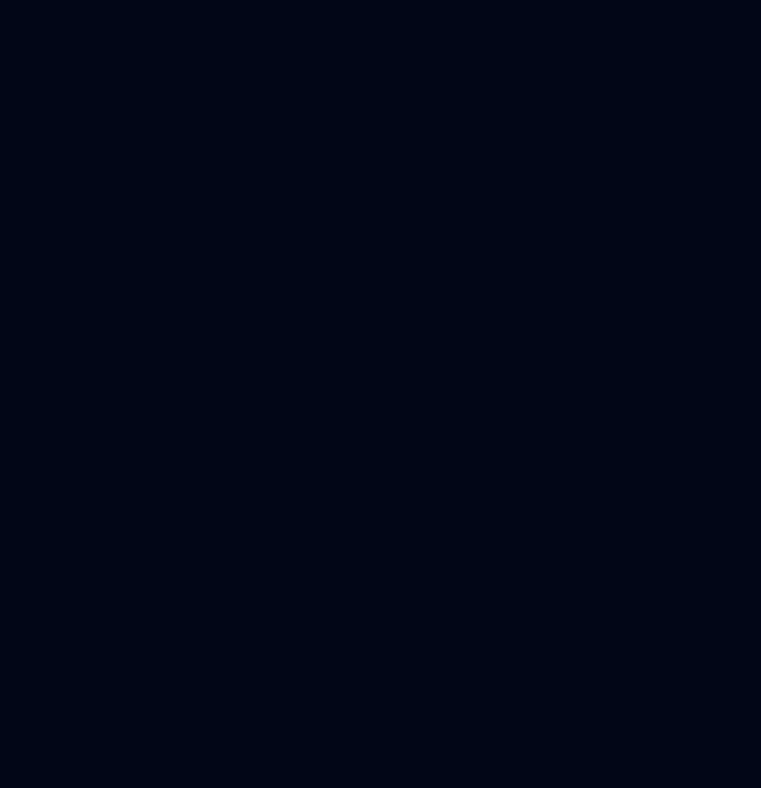
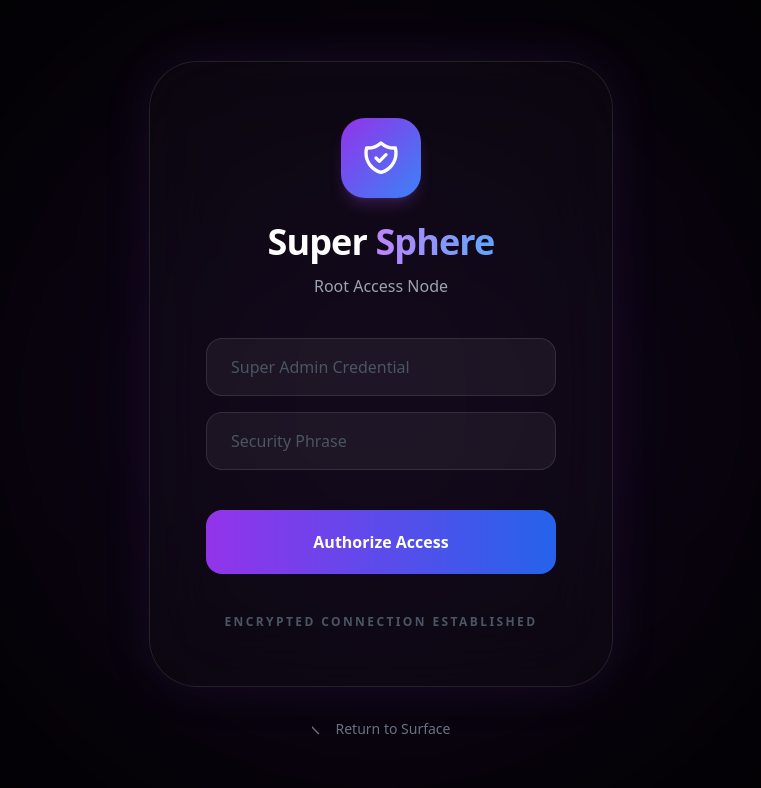
Before and after one commit to syed-adnan-01/E-HRMS, a React (Vite) app in the folder frontend/: page /super-login in a window 1280 px wide. Before the commit this address had no page. Shown: the top 788 px of the page, without its empty margins (259-1020 px from the left). Built offline with nearby package versions, Linux system fonts and the light colour scheme; no server answers.

Commit message:
Added Super Login Logic

```diff
--- a/frontend/src/App.jsx
+++ b/frontend/src/App.jsx
@@ -16,6 +16,7 @@ const Payroll = lazy(() => import("./pages/hr/Payroll"))
 const Reports = lazy(() => import("./pages/hr/Reports"))
 const SuperAdminDashboard = lazy(() => import("./pages/SuperAdminDashboard"))
 const ManageStaff = lazy(() => import("./pages/admin/ManageStaff"))
+const SuperLogin = lazy(() => import("./pages/auth/SuperLogin"))
 
 export default function App() {
 
@@ -28,6 +29,7 @@ export default function App() {
         <Routes>
 
           <Route path="/login" element={<Login />} />
+          <Route path="/super-login" element={<SuperLogin />} />
           <Route path="/" element={<LandingPage />} />
 
           <Route
--- a/frontend/src/pages/LandingPage.jsx
+++ b/frontend/src/pages/LandingPage.jsx
@@ -1,5 +1,5 @@
 import { useState } from "react"
-import { useNavigate } from "react-router-dom"
+import { useNavigate, Link } from "react-router-dom"
 import api from "../api/axios"
 
 export default function LandingPage() {
@@ -45,12 +45,23 @@ export default function LandingPage() {
                         <span className="text-2xl font-bold text-white tracking-tight">WorkSphere</span>
                     </div>
 
+                    <div className="flex items-center gap-4">
+                        <Link
+                            to="/super-login"
+                            className="hidden md:flex items-center gap-2 px-4 py-2 text-xs font-bold text-gray-400 hover:text-purple-400 transition-all duration-300 uppercase tracking-widest group"
+                        >
+                            <svg className="w-4 h-4 transition-transform group-hover:scale-110" fill="none" stroke="currentColor" viewBox="0 0 24 24">
+                                <path strokeLinecap="round" strokeLinejoin="round" strokeWidth="2" d="M12 15v2m-6 4h12a2 2 0 002-2v-6a2 2 0 00-2-2H6a2 2 0 00-2 2v6a2 2 0 002 2zm10-10V7a4 4 0 00-8 0v4h8z"></path>
+                            </svg>
+                            Super Login
+                        </Link>
                         <button
                             onClick={handleGetStarted}
                             className="px-6 py-2.5 text-sm font-semibold text-white bg-blue-600 rounded-full hover:bg-blue-500 hover:shadow-[0_0_15px_rgba(59,130,246,0.4)] transition-all duration-300"
                         >
                             Get Started
                         </button>
+                    </div>
                 </div>
             </nav>
 
@@ -315,6 +326,7 @@ export default function LandingPage() {
                         &copy; {new Date().getFullYear()} WorkSphere HRMS. All rights reserved.
                     </p>
                     <div className="flex gap-4">
+                        <Link to="/super-login" className="text-gray-600 hover:text-purple-400 transition-colors text-xs font-bold uppercase tracking-widest border border-white/5 px-3 py-1 rounded-lg bg-white/5">Super Login</Link>
                         <a href="#" className="text-gray-500 hover:text-white transition-colors text-sm">Privacy Policy</a>
                         <a href="#" className="text-gray-500 hover:text-white transition-colors text-sm">Terms of Service</a>
                         <a href="#" className="text-gray-500 hover:text-white transition-colors text-sm">Contact</a>
--- a/frontend/src/pages/auth/Login.jsx
+++ b/frontend/src/pages/auth/Login.jsx
@@ -26,6 +26,13 @@ export default function Login() {
         password
       })
 
+      // Block Super Admin from regular login
+      if (res.data.role === "SUPERADMIN") {
+        setError("Access Denied.")
+        setLoading(false)
+        return
+      }
+
       // Store JWT Token
       localStorage.setItem("token", res.data.token)
 
@@ -36,11 +43,7 @@ export default function Login() {
       })
 
       // Redirect based on role
-      if (res.data.role === "SUPERADMIN") {
-        navigate("/superadmin-dashboard")
-      } else {
-        navigate("/dashboard")
-      }
+      navigate("/dashboard")
 
     } catch (err) {
       setError(err.response?.data?.message || "Login Failed")
--- /dev/null
+++ b/frontend/src/pages/auth/SuperLogin.jsx
@@ -0,0 +1,134 @@
+import { useState } from "react"
+import { useNavigate } from "react-router-dom"
+import { useAuth } from "../../context/AuthContext"
+import { loginUser } from "../../api/authApi"
+import Loader from "../../components/ui/Loader"
+
+export default function SuperLogin() {
+
+  const [email, setEmail] = useState("")
+  const [password, setPassword] = useState("")
+  const [error, setError] = useState("")
+  const [loading, setLoading] = useState(false)
+
+  const { login } = useAuth()
+  const navigate = useNavigate()
+
+  const handleSubmit = async (e) => {
+    e.preventDefault()
+    setError("")
+    setLoading(true)
+
+    try {
+      const res = await loginUser({
+        email,
+        password
+      })
+
+      // Check if role is SUPERADMIN
+      if (res.data.role !== "SUPERADMIN") {
+        setError("Access Denied: Only Super Admin can access this portal.")
+        setLoading(false)
+        return
+      }
+
+      // Store JWT Token
+      localStorage.setItem("token", res.data.token)
+
+      // Store user role & name in AuthContext
+      login({
+        role: res.data.role,
+        name: res.data.name
+      })
+
+      // Redirect to Super Admin Dashboard
+      navigate("/superadmin-dashboard")
+
+    } catch (err) {
+      setError(err.response?.data?.message || "Super Admin Login Failed")
+    } finally {
+      setLoading(false)
+    }
+  }
+
+  return (
+    <div className="flex items-center justify-center min-h-screen bg-black selection:bg-purple-500/30 relative overflow-hidden">
+      {loading && <div className="fixed inset-0 z-[100]"><Loader fullScreen={true} /></div>}
+
+      {/* Background Glow - Different color for Super Admin (Purple) */}
+      <div className="absolute top-1/2 left-1/2 -translate-x-1/2 -translate-y-1/2 w-[800px] h-[800px] bg-purple-600/10 rounded-full blur-[150px] pointer-events-none"></div>
+
+      <div className="relative z-10 w-full max-w-lg px-6">
+        <form
+          onSubmit={handleSubmit}
+          className="bg-white/[0.02] backdrop-blur-2xl p-10 md:p-14 rounded-[3rem] border border-white/10 shadow-[0_0_50px_rgba(168,85,247,0.1)] w-full"
+        >
+          <div className="text-center mb-10">
+              <div className="inline-flex items-center justify-center w-20 h-20 rounded-3xl bg-gradient-to-br from-purple-600 to-blue-500 mb-6 shadow-lg shadow-purple-500/20">
+                <svg className="w-10 h-10 text-white" fill="none" stroke="currentColor" viewBox="0 0 24 24">
+                  <path strokeLinecap="round" strokeLinejoin="round" strokeWidth="2" d="M9 12l2 2 4-4m5.618-4.016A11.955 11.955 0 0112 2.944a11.955 11.955 0 01-8.618 3.04A12.02 12.02 0 003 9c0 5.591 3.824 10.29 9 11.622 5.176-1.332 9-6.03 9-11.622 0-1.042-.133-2.052-.382-3.016z"></path>
+                </svg>
+              </div>
+              <h2 className="text-4xl font-extrabold text-white tracking-tight mb-3">
+                Super <span className="text-transparent bg-clip-text bg-gradient-to-r from-purple-400 to-blue-400">Sphere</span>
+              </h2>
+              <p className="text-gray-400 font-medium">Root Access Node</p>
+          </div>
+
+          {error && (
+            <div className="bg-red-500/10 border border-red-500/20 text-red-400 px-6 py-4 rounded-2xl relative mb-8 animate-pulse text-center font-medium">
+              {error}
+            </div>
+          )}
+
+          <div className="space-y-4">
+            <div className="relative group">
+              <input
+                type="email"
+                placeholder="Super Admin Credential"
+                className="w-full bg-white/5 border border-white/10 text-white placeholder-gray-600 px-6 py-4 rounded-2xl focus:outline-none focus:ring-2 focus:ring-purple-500/50 focus:border-purple-500/50 transition-all font-medium"
+                value={email}
+                onChange={(e) => setEmail(e.target.value)}
+                required
+              />
+            </div>
+
+            <div className="relative group">
+              <input
+                type="password"
+                placeholder="Security Phrase"
+                className="w-full bg-white/5 border border-white/10 text-white placeholder-gray-600 px-6 py-4 rounded-2xl focus:outline-none focus:ring-2 focus:ring-purple-500/50 focus:border-purple-500/50 transition-all font-medium"
+                value={password}
+                onChange={(e) => setPassword(e.target.value)}
+                required
+              />
+            </div>
+          </div>
+
+          <button
+            type="submit"
+            className="w-full mt-10 bg-gradient-to-r from-purple-600 to-blue-600 text-white font-bold py-5 rounded-2xl hover:from-purple-500 hover:to-blue-500 hover:shadow-[0_0_30px_rgba(168,85,247,0.4)] transition-all transform hover:-translate-y-1 active:scale-[0.98]"
+          >
+            Authorize Access
+          </button>
+
+          <div className="mt-10 text-center">
+              <p className="text-xs text-gray-600 uppercase tracking-[0.2em] font-bold">Encrypted Connection Established</p>
+          </div>
+
+        </form>
+
+        <div className="mt-8 text-center">
+            <button
+                onClick={() => navigate("/")}
+                className="text-gray-500 hover:text-white transition-colors text-sm font-medium flex items-center justify-center gap-2 mx-auto"
+            >
+                <svg className="w-4 h-4" fill="none" stroke="currentColor" viewBox="0 0 24 24"><path strokeLinecap="round" strokeLinejoin="round" strokeWidth="2" d="M10 19l-7-7m0 0l-7-7m7-7H3"></path></svg>
+                Return to Surface
+            </button>
+        </div>
+      </div>
+
+    </div>
+  )
+}
```
Lines whose indentation alone changed are shown as unchanged.
